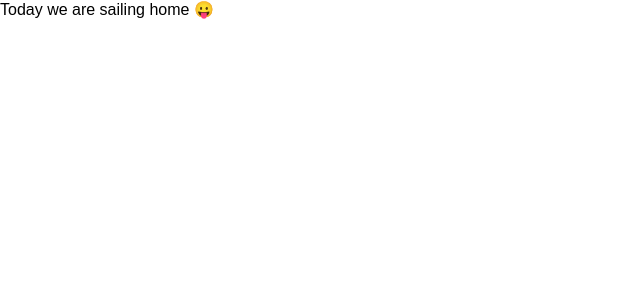
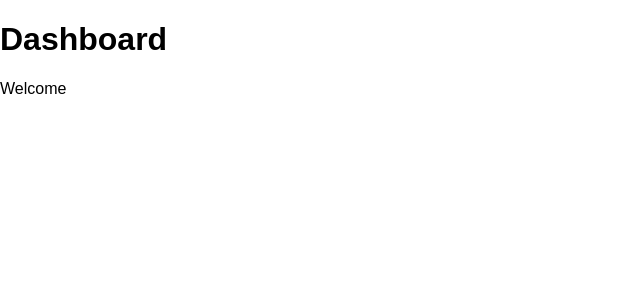
Before and after one commit to Ian8829/react16Egg, a React (Create React App) app: page / in a window 1280 px wide. Shown: the top 300 px of the page, without its empty margins (0-640 px from the left). Built offline with nearby package versions, Linux system fonts and the light colour scheme.

Commit message:
Render Elements Outside the current react tree using Portals1

```diff
--- a/public/index.html
+++ b/public/index.html
@@ -26,15 +26,7 @@
       You need to enable JavaScript to run this app.
     </noscript>
     <div id="root"></div>
-    <!--
-      This HTML file is a template.
-      If you open it directly in the browser, you will see an empty page.
+    <div id="portal-container"></div>
 
-      You can add webfonts, meta tags, or analytics to this file.
-      The build step will place the bundled scripts into the <body> tag.
-
-      To begin the development, run `npm start` or `yarn start`.
-      To create a production bundle, use `npm run build` or `yarn build`.
-    -->
   </body>
 </html>
--- a/src/index.js
+++ b/src/index.js
@@ -4,5 +4,6 @@ import './index.css';
 import App from './App';
 import MultipleElements from './multipleElements';
 import TextOnly from './textOnly';
+import Portal from './usePortal';
 
-ReactDOM.render(<TextOnly />, document.getElementById('root'));
+ReactDOM.render(<Portal />, document.getElementById('root'));
--- /dev/null
+++ b/src/usePortal.js
@@ -0,0 +1,19 @@
+import React, { Component } from 'react';
+import ReactDOM from 'react-dom';
+import './App.css';
+
+class Portal extends Component {
+  render() {
+    return (
+      <div>
+        <h1>Dashboard</h1>
+        {ReactDOM.createPortal(
+          <div className="overlay">Welcome</div>,
+          document.getElementById('portal-container')
+        )}
+      </div>
+    );
+  }
+}
+
+export default Portal;
```
